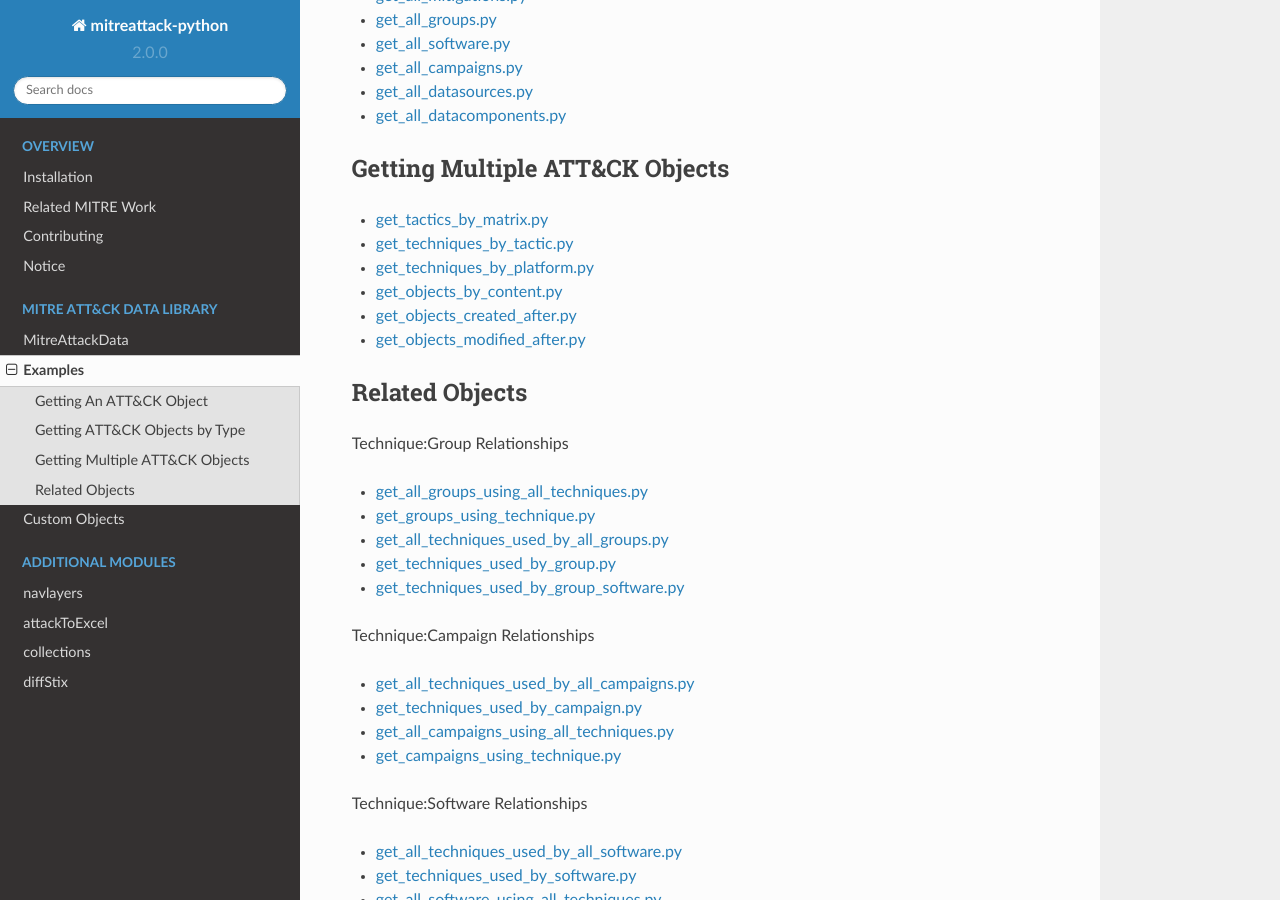
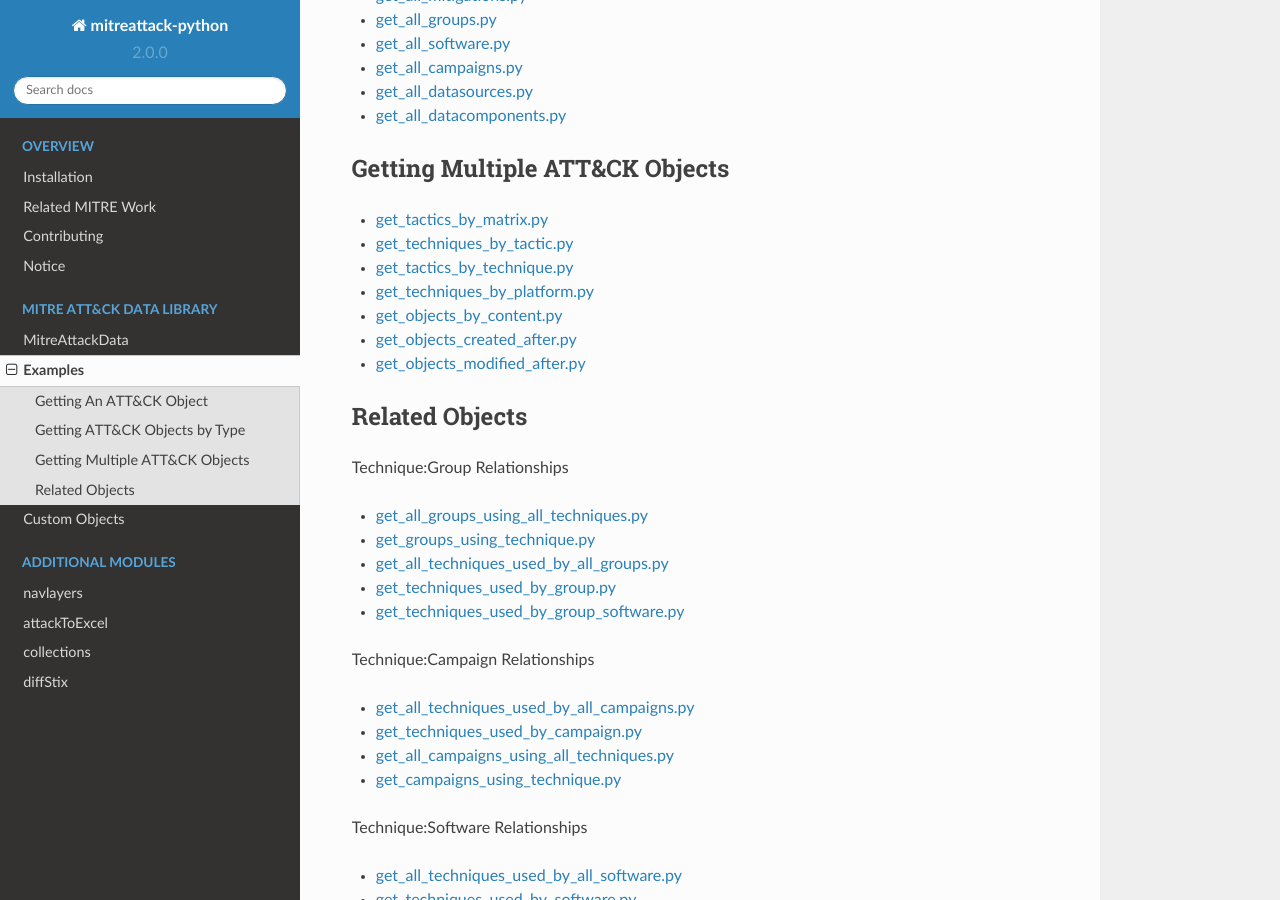
Before and after one commit to mitre-attack/mitreattack-python, a Sphinx documentation site: the page built from docs/mitre_attack_data/examples.rst, in a window 1280 px wide and 900 px high, scrolled down 673 px. Built offline with Sphinx 7.4.7 and the Read the Docs theme 2.0.0, drawn with Linux system fonts in a browser that asks for light colours.

Commit message:
update docs

```diff
--- a/docs/mitre_attack_data/examples.rst
+++ b/docs/mitre_attack_data/examples.rst
@@ -39,6 +39,7 @@ Getting Multiple ATT&CK Objects
 
 * `get_tactics_by_matrix.py <https://github.com/mitre-attack/mitreattack-python/tree/master/examples/get_tactics_by_matrix.py>`_
 * `get_techniques_by_tactic.py <https://github.com/mitre-attack/mitreattack-python/tree/master/examples/get_techniques_by_tactic.py>`_
+* `get_tactics_by_technique.py <https://github.com/mitre-attack/mitreattack-python/tree/master/examples/get_tactics_by_technique.py>`_
 * `get_techniques_by_platform.py <https://github.com/mitre-attack/mitreattack-python/tree/master/examples/get_techniques_by_platform.py>`_
 * `get_objects_by_content.py <https://github.com/mitre-attack/mitreattack-python/tree/master/examples/get_objects_by_content.py>`_
 * `get_objects_created_after.py <https://github.com/mitre-attack/mitreattack-python/tree/master/examples/get_objects_created_after.py>`_
```
